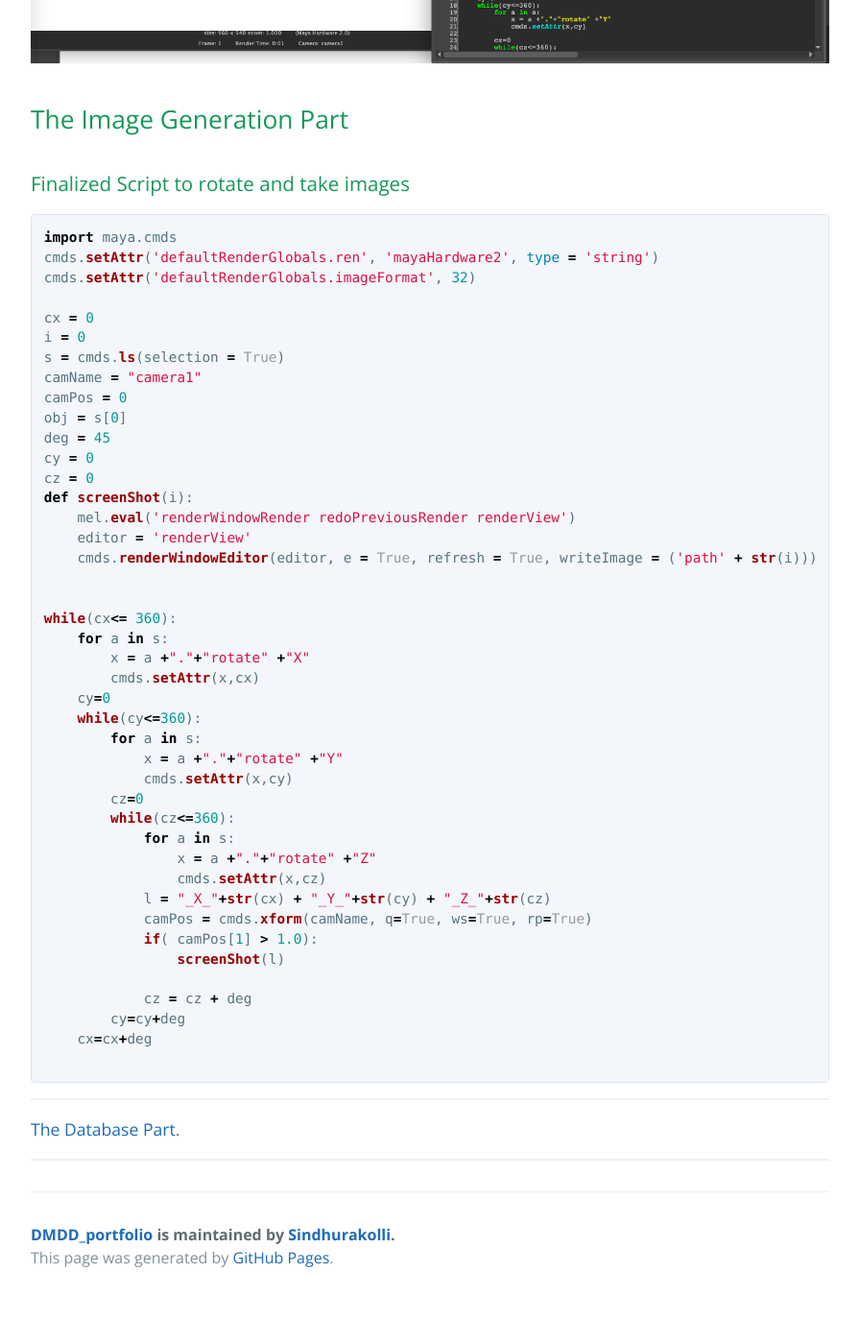
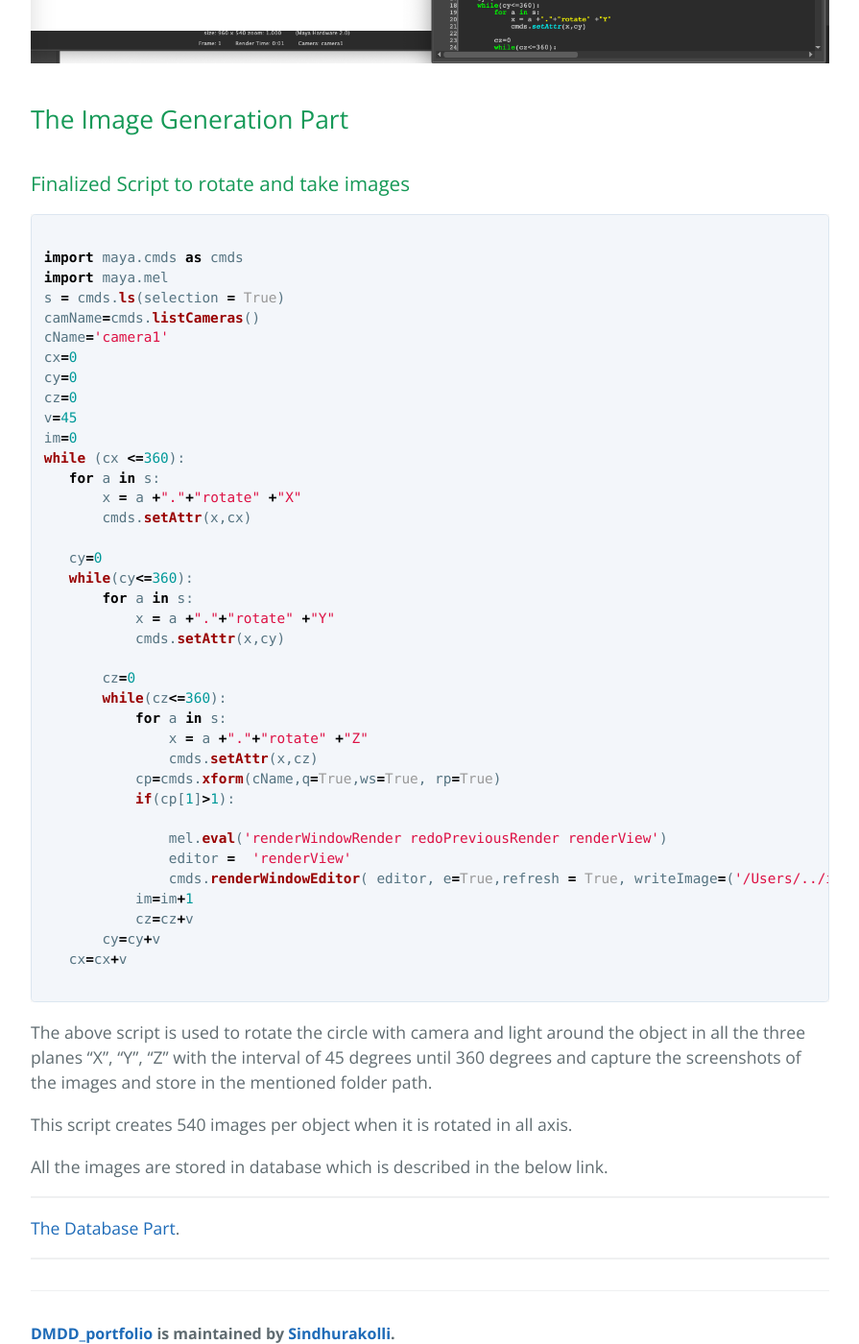
Before and after one commit to Sindhurakolli/DMDD_portfolio, a Jekyll site: the page built from index.md, in a window 1280 px wide and 1400 px high, scrolled down 6009 px. Shown: the whole window at 96% size, without its empty margins (192-1087 px from the left). Built offline with Jekyll 4.4.1, drawn with Linux system fonts in a browser that asks for light colours; before the commit the page ends 7363 px from its top, so only the background shows below that.

Commit message:
Update index.md

````diff
--- a/index.md
+++ b/index.md
@@ -84,49 +84,51 @@ Below are the steps to install MAYA desktop:
 ### Finalized Script to rotate and take images
 
 ```python
-import maya.cmds
-cmds.setAttr('defaultRenderGlobals.ren', 'mayaHardware2', type = 'string')
-cmds.setAttr('defaultRenderGlobals.imageFormat', 32)
 
-cx = 0
-i = 0
+import maya.cmds as cmds
+import maya.mel
 s = cmds.ls(selection = True)
-camName = "camera1"
-camPos = 0
-obj = s[0]
-deg = 45
-cy = 0
-cz = 0
-def screenShot(i):
-    mel.eval('renderWindowRender redoPreviousRender renderView')
-    editor = 'renderView'
-    cmds.renderWindowEditor(editor, e = True, refresh = True, writeImage = ('path' + str(i)))
+camName=cmds.listCameras()
+cName='camera1'
+cx=0
+cy=0
+cz=0
+v=45
+im=0
+while (cx <=360):
+   for a in s:
+       x = a +"."+"rotate" +"X"
+       cmds.setAttr(x,cx)
 
+   cy=0
+   while(cy<=360):
+       for a in s:
+           x = a +"."+"rotate" +"Y"
+           cmds.setAttr(x,cy)
 
-while(cx<= 360):
-    for a in s:
-        x = a +"."+"rotate" +"X"
-        cmds.setAttr(x,cx)
-    cy=0
-    while(cy<=360):
-        for a in s:
-            x = a +"."+"rotate" +"Y"
-            cmds.setAttr(x,cy)
-        cz=0
-        while(cz<=360):
-            for a in s:
-                x = a +"."+"rotate" +"Z"
-                cmds.setAttr(x,cz)
-            l = "_X_"+str(cx) + "_Y_"+str(cy) + "_Z_"+str(cz)
-            camPos = cmds.xform(camName, q=True, ws=True, rp=True)
-            if( camPos[1] > 1.0):
-                screenShot(l)
+       cz=0
+       while(cz<=360):
+           for a in s:
+               x = a +"."+"rotate" +"Z"
+               cmds.setAttr(x,cz)
+           cp=cmds.xform(cName,q=True,ws=True, rp=True)
+           if(cp[1]>1):
 
-            cz = cz + deg
-        cy=cy+deg
-    cx=cx+deg
+               mel.eval('renderWindowRender redoPreviousRender renderView')
+               editor =  'renderView'
+               cmds.renderWindowEditor( editor, e=True,refresh = True, writeImage=('/Users/../images/object/object_name'+'_X'+str(cx)+'_Y'+str(cy)+'_Z'+str(cz)))
+           im=im+1
+           cz=cz+v
+       cy=cy+v
+   cx=cx+v
 
 ```
+
+The above script is used to rotate the circle with camera and light around the object in all the three planes "X", "Y", "Z" with the interval of 45 degrees until 360 degrees and capture the screenshots of the images and store in the mentioned folder path.
+
+This script creates 540 images per object when it is rotated in all axis.
+
+All the images are stored in database which is described in the below link.
 
 
 * * *
````
